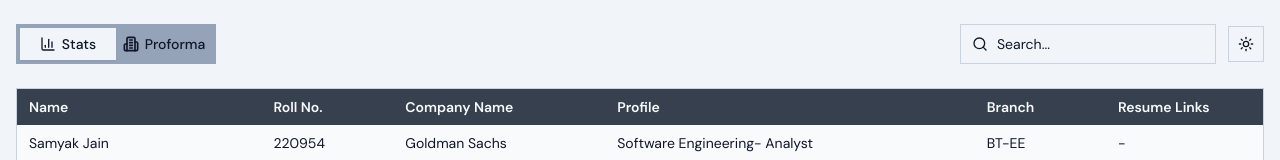
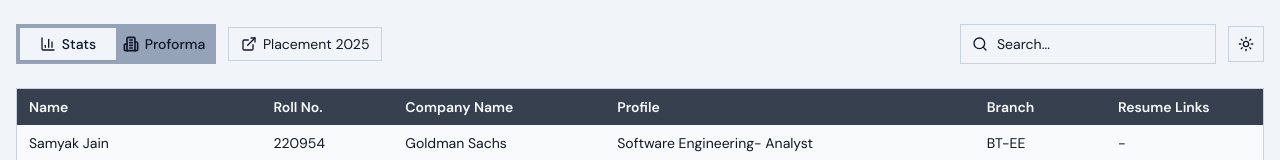
Before and after one commit to adityarepos/iitk-placement-2026, a React (Vite) app: page / in a window 1280 px wide. Shown: the top 160 px of the page. Built offline with nearby package versions, Linux system fonts and the light colour scheme; the HTML template or start-up script is replaced by a standard one.

Commit message:
added 2025 placement stats

```diff
--- a/src/pages/Index.tsx
+++ b/src/pages/Index.tsx
@@ -2,7 +2,7 @@ import { useState, useEffect, useMemo, useCallback } from "react";
 import { Tabs, TabsContent, TabsList, TabsTrigger } from "@/components/ui/tabs";
 import { Input } from "@/components/ui/input";
 import { Select, SelectContent, SelectItem, SelectTrigger, SelectValue } from "@/components/ui/select";
-import { BarChart3, Building2, Search, ChevronLeft, ChevronRight, X } from "lucide-react";
+import { BarChart3, Building2, Search, ChevronLeft, ChevronRight, X, ExternalLink } from "lucide-react";
 import { ThemeToggle } from "@/components/ThemeToggle";
 import { getStatsData, getProformaData, preloadData, preloadProformaData } from "@/lib/dataCache";
 import { getBranchName } from "@/lib/branchMapping";
@@ -238,6 +238,7 @@ const Index = () => {
           {/* Tabs + Search Row */}
           <div className="flex flex-col gap-3 sm:gap-4 mb-4 sm:mb-6">
             <div className="flex flex-col sm:flex-row sm:items-center sm:justify-between gap-3">
+            <div className="flex items-center gap-3">
               <TabsList className="grid w-full sm:w-auto sm:max-w-[200px] grid-cols-2">
                 <TabsTrigger value="stats" className="flex items-center gap-1.5">
                   <BarChart3 className="h-4 w-4 shrink-0" />
@@ -252,6 +253,17 @@ const Index = () => {
                   Proforma
                 </TabsTrigger>
               </TabsList>
+
+              <a
+                href="https://spo-iitk-2025.github.io/iitk-2025-placement/"
+                target="_blank"
+                rel="noopener noreferrer"
+                className="hidden sm:inline-flex items-center gap-1.5 px-3 py-1.5 rounded-md border border-border bg-background hover:bg-accent hover:text-accent-foreground transition-colors text-sm"
+              >
+                <ExternalLink className="h-4 w-4" />
+                Placement 2025
+              </a>
+            </div>
 
               <div className="flex items-center gap-2 sm:gap-3">
               <div className="relative flex-1 sm:flex-initial">
```
Lines whose indentation alone changed are shown as unchanged.
